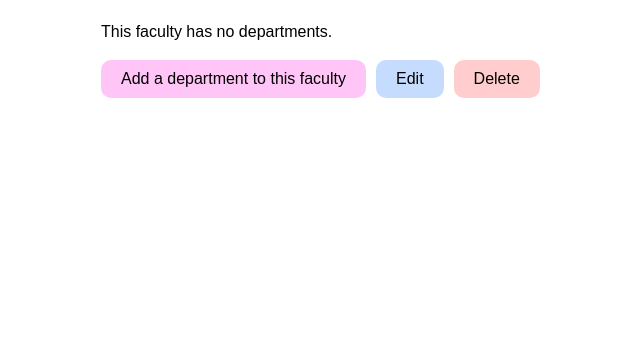
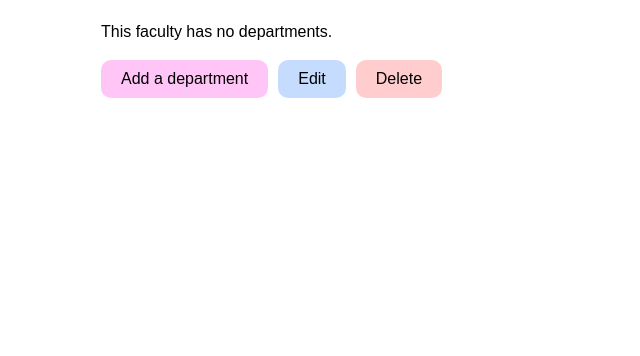
Before and after one commit to cu-library/mellyn, a Django app: template templates/agreements/faculty_read.html in a window 1280 px wide. Shown: the part 64-420 px from the top of the page, without its empty margins (59-699 px from the left). Run offline with Django 3.2, Linux system fonts and the light colour scheme; the template is opened without the code that fills it, so the values that code supplies are empty; some web fonts are replaced.

Commit message:
Change phrase on add dept button in faculty read template

```diff
--- a/templates/agreements/faculty_read.html
+++ b/templates/agreements/faculty_read.html
@@ -14,7 +14,7 @@
   <p>This faculty has no departments.</p>
   {% endif %}
   <div id="actions">
-    <a class="bonus" href="{% url 'departments_create_under_faculty' faculty.slug%}">Add a department to this faculty</a>
+    <a class="bonus" href="{% url 'departments_create_under_faculty' faculty.slug%}">Add a department</a>
     <a class="ok" href="{% url 'faculties_update' faculty.slug %}">Edit</a>
     <a class="warning" href="{% url 'faculties_delete' faculty.slug %}">Delete</a>
   </div>
```
